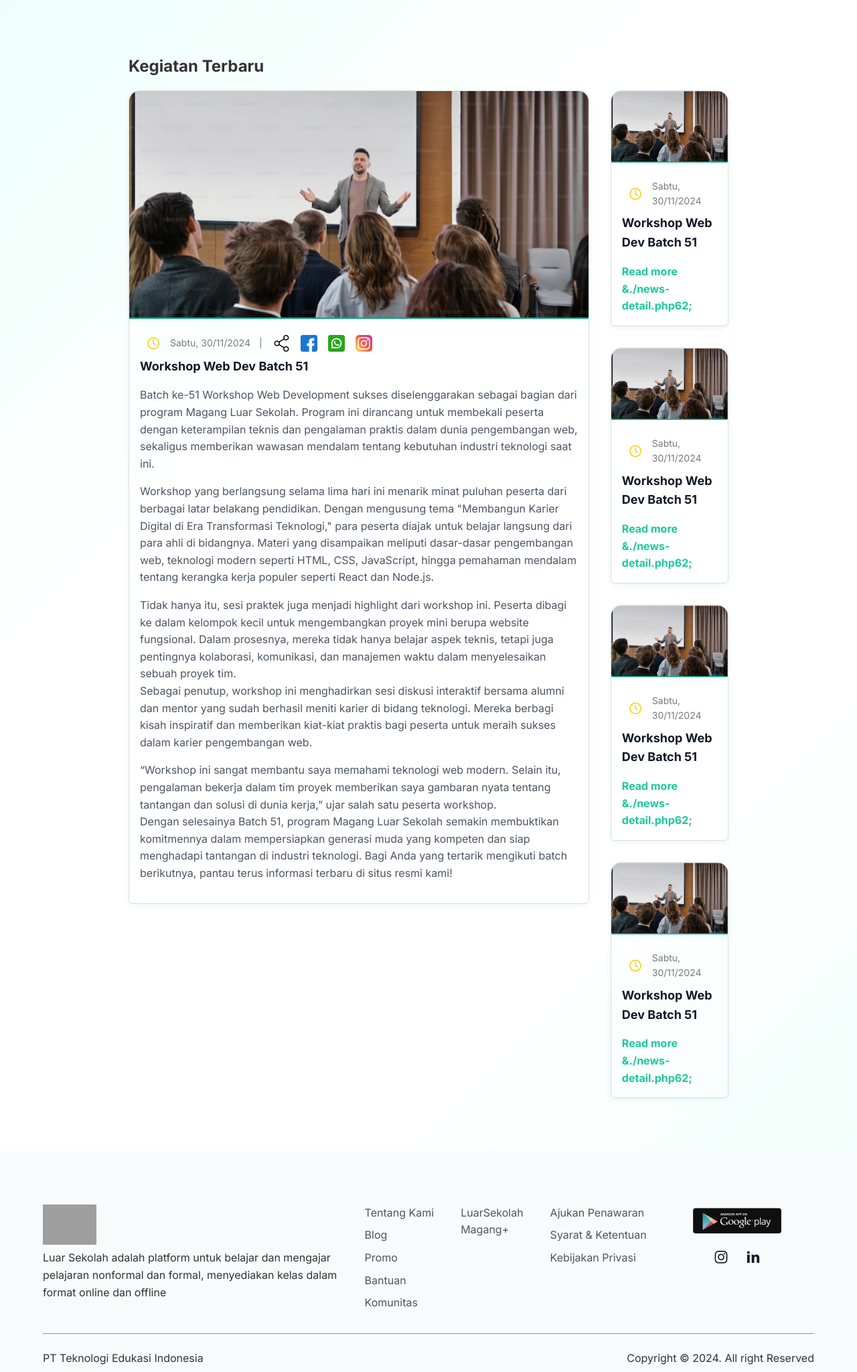
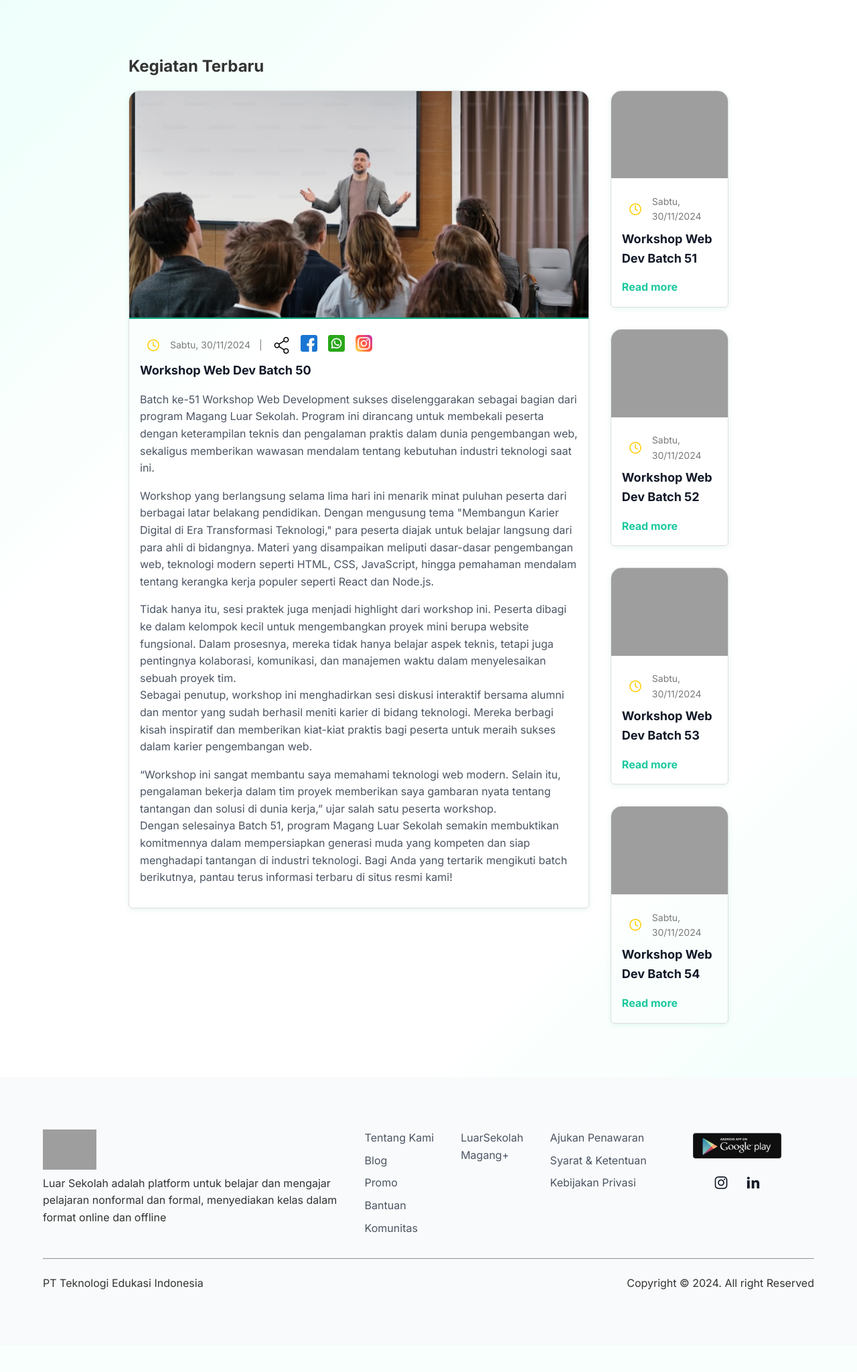
Before and after one commit to arru-tech/app-luar-sekolah, a PHP site: page /news-detail.php in a window 1280 px wide. Shown: the part 76-2124 px from the top of the page at 67% size. After the commit the page ends 2001 px from the top, so only its background shows below. Run offline with PHP 8.4, Linux system fonts and the light colour scheme; grey boxes are pictures that could not be loaded.

Commit message:
sosmed, img, href news

```diff
--- a/component/news-detail.php
+++ b/component/news-detail.php
@@ -15,12 +15,18 @@
                                 <span>|</span>
                                 <!-- need to update -->
                                 <img src="./img/share-button.png" alt="">
-                                <img src="./img/facebook-button.png" alt="">
-                                <img src="./img/whatsapp-button.png" alt="">
-                                <img src="./img/instagram-button.png" alt="">
+                                <a href="https://www.facebook.com/luarsekolahofficial/" target="_blank">
+                                    <img src="../img/facebook-button.png" alt="Facebook">
+                                </a>
+                                <a href="https://api.whatsapp.com/send?phone=628112021444&text=Halo%20Luarsekolah" target="_blank">
+                                    <img src="../img/whatsapp-button.png" alt="WhatsApp">
+                                </a>
+                                <a href="https://www.instagram.com/luarsekolah/" target="_blank">
+                                    <img src="../img/instagram-button.png" alt="Instagram">
+                                </a>
                             </div>
                             <h3 class="card-title">
-                                Workshop Web Dev Batch 51
+                                Workshop Web Dev Batch 50
                             </h3>
                             <div class="event-text">
                                 <p>
@@ -44,7 +50,7 @@
                 <div class="event-section-2">
                     <div class="card" id="card-margin">
                         <div class="card-image">
-                            <img src="./img/card-images.png" alt="Webinar">
+                            <img src="./img/news_img1.png" alt="Webinar">
                         </div>
                         <div class="card-content">
                             <div class="card-date">
@@ -54,12 +60,12 @@
                             <h3 class="card-title">
                                 Workshop Web Dev Batch 51
                             </h3>
-                            <a href="./news-detail.php" class="card-link">Read more &./news-detail.php62;</a>
+                            <a href="../news/news-detail1.php" class="card-link">Read more</a>
                         </div>
                     </div>
                     <div class="card" id="card-margin-2">
                         <div class="card-image">
-                            <img src="./img/card-images.png" alt="Webinar">
+                            <img src="./img/news_img2.png" alt="Webinar">
                         </div>
                         <div class="card-content">
                             <div class="card-date">
@@ -67,14 +73,14 @@
                                 <span>Sabtu, 30/11/2024</span>
                             </div>
                             <h3 class="card-title">
-                                Workshop Web Dev Batch 51
+                                Workshop Web Dev Batch 52
                             </h3>
-                            <a href="./news-detail.php" class="card-link">Read more &./news-detail.php62;</a>
+                            <a href="../news/news-detail2.php" class="card-link">Read more</a>
                         </div>
                     </div>
                     <div class="card" id="card-margin-2">
                         <div class="card-image">
-                            <img src="./img/card-images.png" alt="Webinar">
+                            <img src="./img/news_img3.png" alt="Webinar">
                         </div>
                         <div class="card-content">
                             <div class="card-date">
@@ -82,14 +88,14 @@
                                 <span>Sabtu, 30/11/2024</span>
                             </div>
                             <h3 class="card-title">
-                                Workshop Web Dev Batch 51
+                                Workshop Web Dev Batch 53
                             </h3>
-                            <a href="./news-detail.php" class="card-link">Read more &./news-detail.php62;</a>
+                            <a href="../news/news-detail3.php" class="card-link">Read more</a>
                         </div>
                     </div>
                     <div class="card" id="card-margin-2">
                         <div class="card-image">
-                            <img src="./img/card-images.png" alt="Webinar">
+                            <img src="./img/news_img4.png" alt="Webinar">
                         </div>
                         <div class="card-content">
                             <div class="card-date">
@@ -97,9 +103,9 @@
                                 <span>Sabtu, 30/11/2024</span>
                             </div>
                             <h3 class="card-title">
-                                Workshop Web Dev Batch 51
+                                Workshop Web Dev Batch 54
                             </h3>
-                            <a href="./news-detail.php" class="card-link">Read more &./news-detail.php62;</a>
+                            <a href="../news/news-detail4.php" class="card-link">Read more</a>
                         </div>
                     </div>
                 </div>
```
